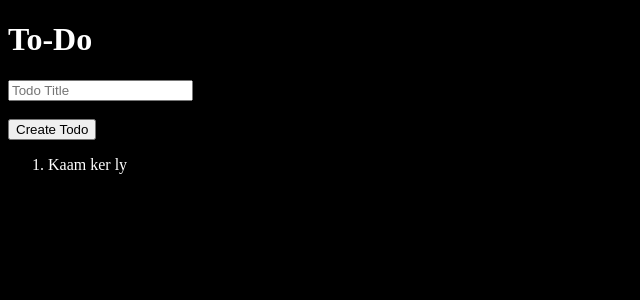
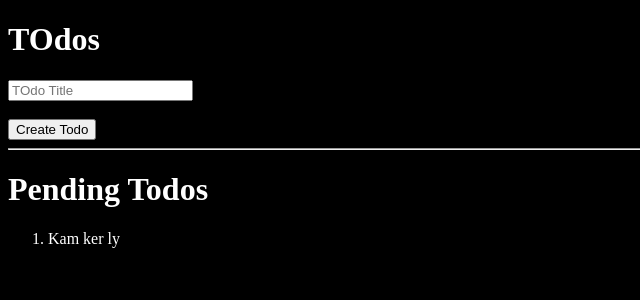
Before and after one commit to Zuhaib-dev/live-cohort-React, a React (Vite) app: page / in a window 1280 px wide. Shown: the top 300 px of the page, without its empty margins (0-640 px from the left). Built offline with nearby package versions, Linux system fonts and the light colour scheme.

Commit message:
Done with the practice now what will is the styling part and the component breakings

```diff
--- a/src/App.jsx
+++ b/src/App.jsx
@@ -4,7 +4,7 @@ import React, { useState } from "react";
 const App = () => {
   const [title, settitle] = useState("");
   const [todos, settodos] = useState([
-    { id: 1, title: "Kaam ker ly", isCompleted: false },
+    { id: 1, title: "Kam ker ly", isCompleted: false },
   ]);
   const submitHandler = (e) => {
     e.preventDefault();
@@ -13,36 +13,30 @@ const App = () => {
       title,
       isCompleted: false,
     };
-    let copytodos = [...todos];
-    copytodos.push(newTodo);
-    settodos(copytodos)
-
-    settitle("")
-
+    let copyTodos = [...todos];
+    copyTodos.push(newTodo);
+    settodos(copyTodos);
   };
-
-  const renderTodos = todos.map(todo => {
-    return <li key={todo.id}> {todo.title}</li>
-  })
-
-
-
+  const renderTodos = todos.map((todo) => {
+    return <li key={todo.id}>{todo.title}</li>;
+  });
   return (
     <div>
+      <h1>TOdos </h1>
       <form onSubmit={submitHandler}>
-        <h1>To-Do</h1>
         <input
           onChange={(e) => settitle(e.target.value)}
           value={title}
           type="text"
-          placeholder="Todo Title"
+          placeholder="TOdo Title"
         />
-        <br /> <br />
-        <button>Create Todo</button>
+        <br />
+        <br />
+        <button>Create Todo </button>
       </form>
-      <ol>
-        {renderTodos}
-      </ol>
+      <hr />
+      <h1>Pending Todos</h1>
+      <ol>{renderTodos}</ol>
     </div>
   );
 };
```
